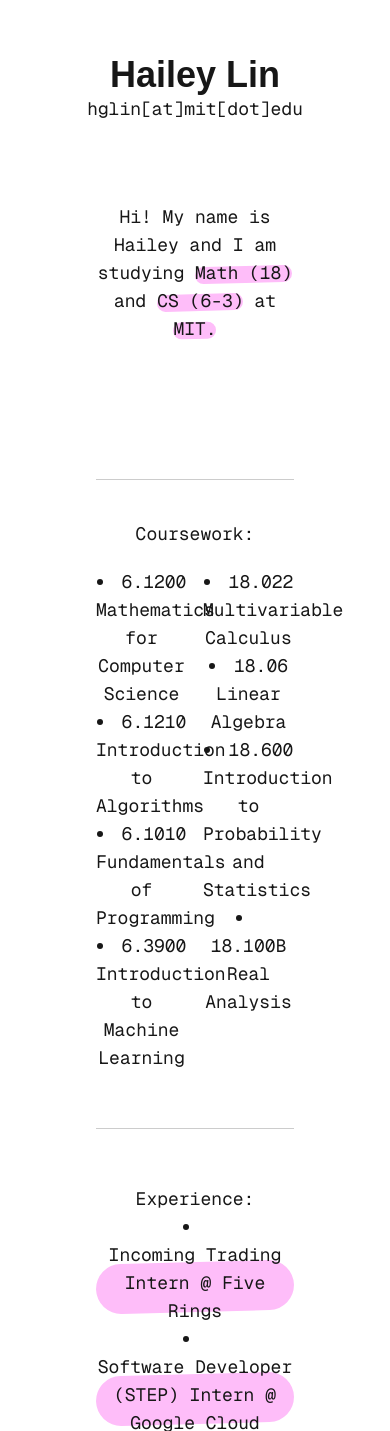
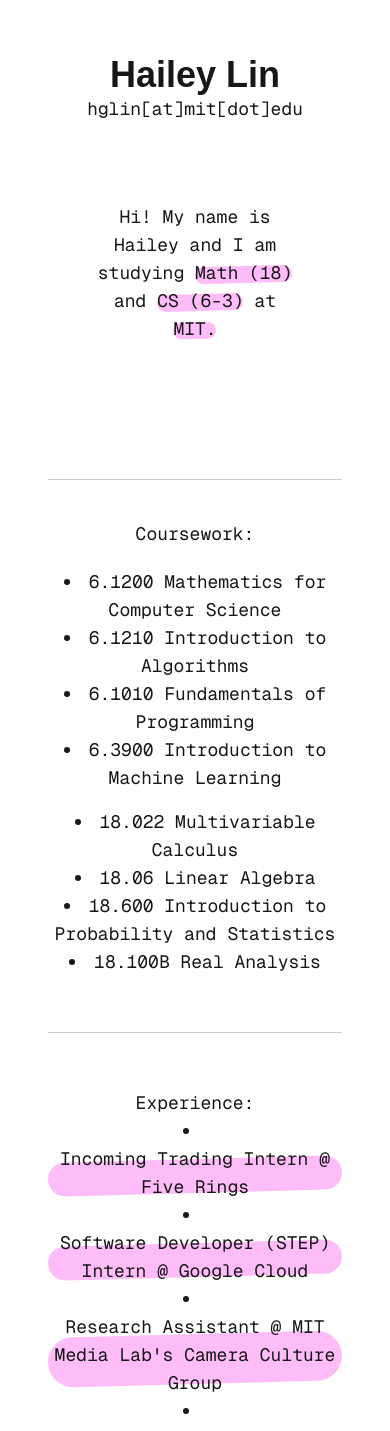
Before and after one commit to saltyquackerd/haileylin, a Next.js app: page / in a window 390 px wide. Shown: the part 137-1568 px from the top of the page. Built offline with nearby package versions, Linux system fonts and the light colour scheme; a web font is replaced by a local one.

Commit message:
small screen support

```diff
--- a/app/page.tsx
+++ b/app/page.tsx
@@ -41,12 +41,12 @@
           </a>
           </p>
         </div>
-          <div className="items-center justify-center gap-8 pt-10 pb-10 px-16 sm:px-32">
+    <div className="items-center justify-center gap-8 pt-10 pb-10 px-4 sm:px-16">
           <hr/>
           <p className="text-lg text-center mt-10 mb-5">
             Coursework:
           </p>
-          <div className="grid grid-cols-2 gap-4 sm:grid-cols-2 pb-10">
+          <div className="grid grid-cols-1 sm:grid-cols-2 gap-4 pb-10">
             <div className="text-lg text-center">
               <ul className="list-disc list-inside text-lg text-center">
             <li>
```
